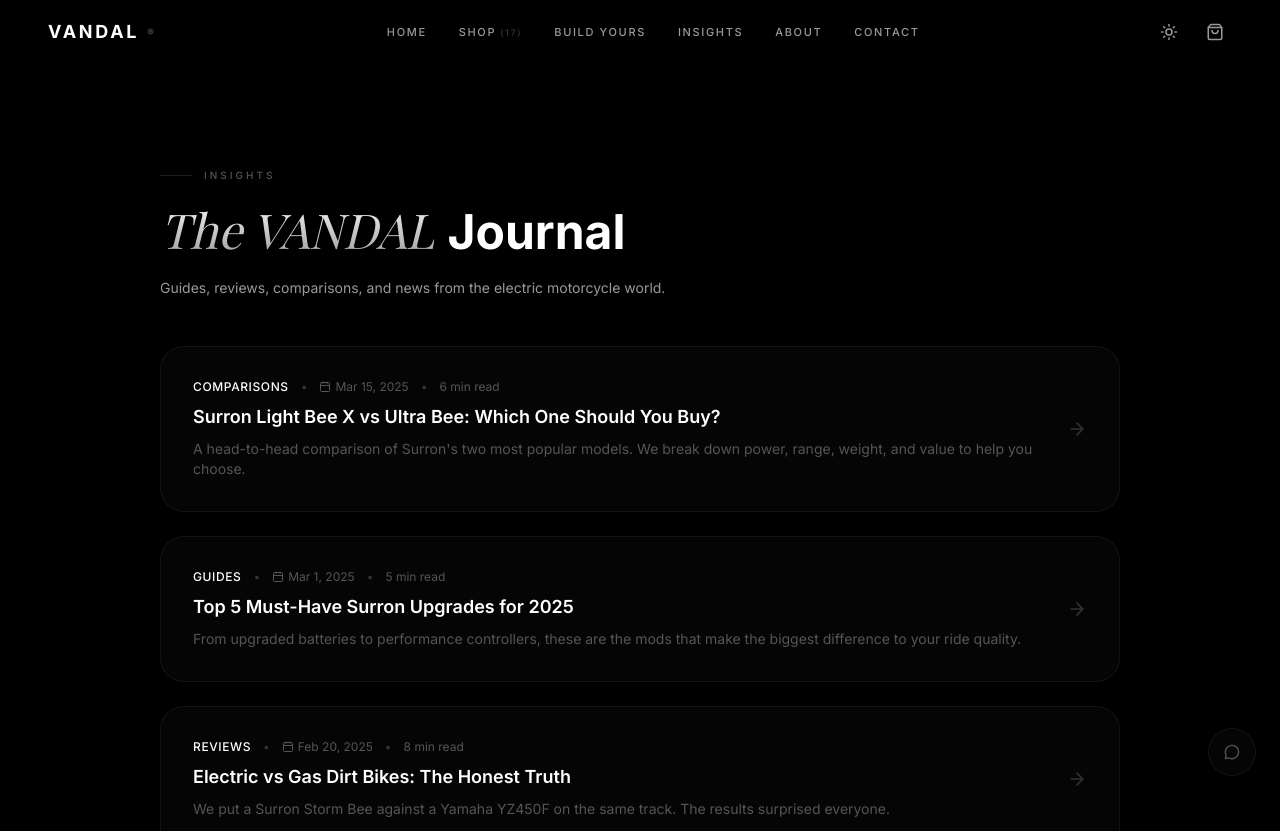
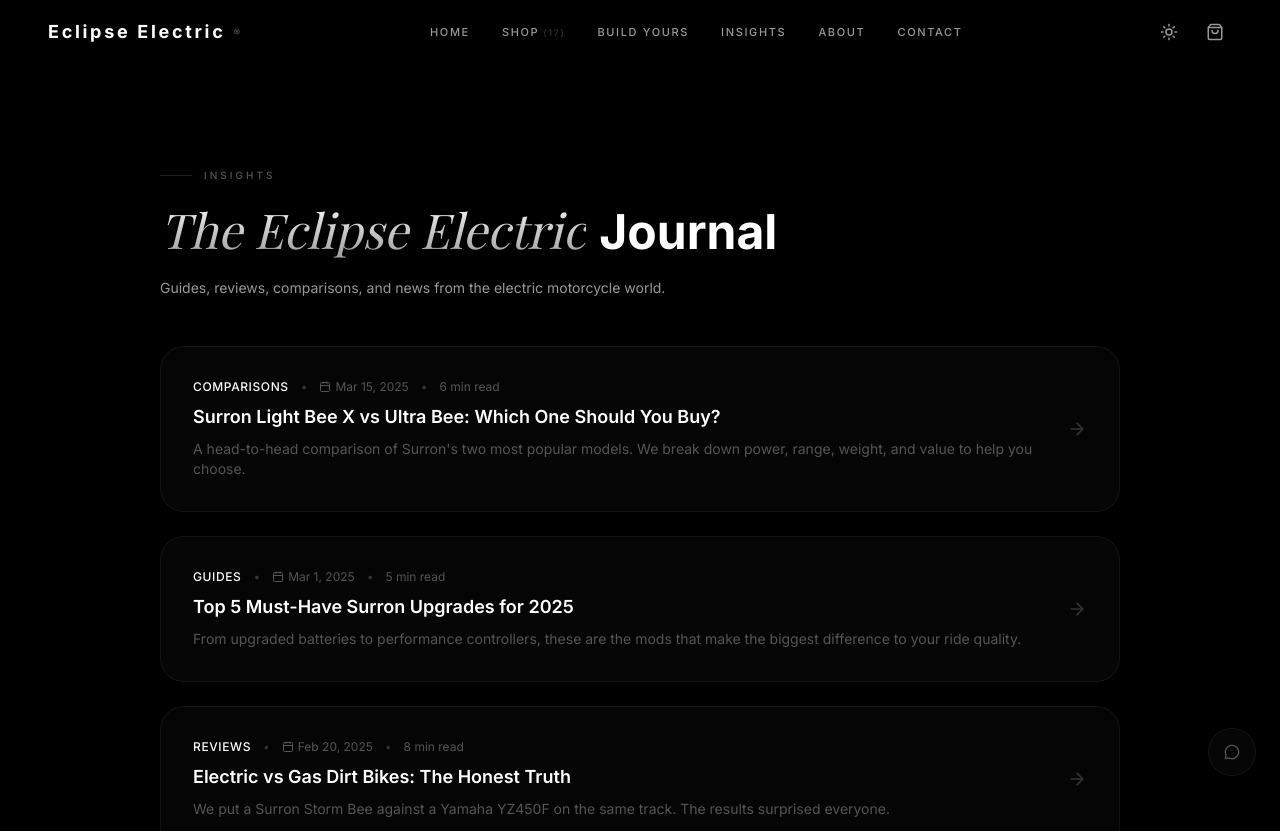
Before and after one commit to fadedppz/sergioweb, a Next.js app: page /blog in a window 1280 px wide. Shown: the top 831 px of the page. Built offline with nearby package versions, Linux system fonts and the light colour scheme.

Commit message:
chore: rename brand to Eclipse Electric

```diff
--- a/src/app/api/chat/route.ts
+++ b/src/app/api/chat/route.ts
@@ -1,6 +1,6 @@
 import { NextRequest, NextResponse } from 'next/server';
 
-const SYSTEM_PROMPT = `You are an expert sales assistant for VANDAL, an online store specializing in Surron electric motorcycles and parts. Help customers find the right bike, explain specs, assist with orders, and answer questions about Surron products. Be enthusiastic, knowledgeable, and concise. Keep responses under 150 words.
+const SYSTEM_PROMPT = `You are an expert sales assistant for Eclipse Electric, an online store specializing in Surron electric motorcycles and parts. Help customers find the right bike, explain specs, assist with orders, and answer questions about Surron products. Be enthusiastic, knowledgeable, and concise. Keep responses under 150 words.
 
 Key products:
 - Surron Light Bee X: $4,299, 6kW motor, 47mph, 40-60mi range, 125lbs
@@ -43,7 +43,7 @@
             'Authorization': `Bearer ${apiKey}`,
             'Content-Type': 'application/json',
             'HTTP-Referer': process.env.NEXT_PUBLIC_SITE_URL || 'http://localhost:3000',
-            'X-Title': 'VANDAL AI Advisor',
+            'X-Title': 'Eclipse Electric AI Advisor',
           },
           body: JSON.stringify({
             model,
--- a/src/app/blog/page.tsx
+++ b/src/app/blog/page.tsx
@@ -58,7 +58,7 @@
             <span className="text-[10px] uppercase tracking-[0.3em] font-medium" style={{ color: 'var(--v-text-muted)' }}>Insights</span>
           </div>
           <h1 className="text-4xl sm:text-5xl leading-tight mb-4">
-            <span className="font-serif-italic gradient-text">The VANDAL</span>{' '}
+            <span className="font-serif-italic gradient-text">The Eclipse Electric</span>{' '}
             <span className="font-bold" style={{ color: 'var(--v-text)' }}>Journal</span>
           </h1>
           <p className="text-sm max-w-lg" style={{ color: 'var(--v-text-secondary)' }}>Guides, reviews, comparisons, and news from the electric motorcycle world.</p>
--- a/src/app/faq/page.tsx
+++ b/src/app/faq/page.tsx
@@ -9,7 +9,7 @@
   { q: 'How long does the battery last?', a: 'Light Bee X: 40-60 miles. Ultra Bee: 50-75 miles. Storm Bee: 60-80 miles per charge. Range depends on terrain, rider weight, speed, and riding style.' },
   { q: 'How long does it take to charge?', a: '3-4 hours with the standard charger. Our 10A fast charger cuts that in half. Any standard 110V/220V outlet works.' },
   { q: 'Do you offer financing?', a: "We're working on financing via Affirm and Klarna. We accept all major cards through Stripe. Contact us for custom arrangements on bikes over $5,000." },
-  { q: 'What warranty do products come with?', a: 'Surron bikes: 1-year on frame/motor, 6 months on battery. Aftermarket parts: 1-year VANDAL warranty. Extended warranty available.' },
+  { q: 'What warranty do products come with?', a: 'Surron bikes: 1-year on frame/motor, 6 months on battery. Aftermarket parts: 1-year Eclipse Electric warranty. Extended warranty available.' },
   { q: 'How does shipping work?', a: 'Bikes ship assembled via freight (free). Parts ship via USPS/UPS with free shipping over $500. Standard delivery: 3-7 business days.' },
   { q: 'Can I return a product?', a: '30-day returns on unused parts/accessories. 14-day returns on unridden bikes in original packaging. Return shipping is buyer responsibility unless defective.' },
   { q: 'Do you ship internationally?', a: 'Currently US only (contiguous 48 states). International shipping coming soon — join our newsletter for updates.' },
@@ -52,7 +52,7 @@
             <span className="font-serif-italic gradient-text">Common</span>{' '}
             <span className="font-bold" style={{ color: 'var(--v-text)' }}>questions</span>
           </h1>
-          <p className="text-sm" style={{ color: 'var(--v-text-muted)' }}>Everything about VANDAL and Surron electric motorcycles.</p>
+          <p className="text-sm" style={{ color: 'var(--v-text-muted)' }}>Everything about Eclipse Electric and Surron electric motorcycles.</p>
         </motion.div>
         <div>{faqs.map((faq, idx) => <FAQItem key={idx} faq={faq} index={idx} />)}</div>
       </div>
--- a/src/app/globals.css
+++ b/src/app/globals.css
@@ -1,7 +1,7 @@
 @import "tailwindcss";
 
 /* ========================================
-   VANDAL — Aixor-Inspired Design System
+   Eclipse Electric — Aixor-Inspired Design System
    Dark/Light theme support
    ======================================== */
 
--- a/src/app/layout.tsx
+++ b/src/app/layout.tsx
@@ -32,19 +32,19 @@
 
 export const metadata: Metadata = {
   title: {
-    default: "VANDAL — Premium Electric Motorcycles & Parts",
-    template: "%s | VANDAL",
+    default: "Eclipse Electric — Premium Electric Motorcycles & Parts",
+    template: "%s | Eclipse Electric",
   },
   description:
     "The premier destination for Surron electric motorcycles, performance parts, and riding accessories.",
   keywords: [
     "Surron", "electric motorcycle", "Light Bee X", "Storm Bee",
-    "Ultra Bee", "electric dirt bike", "VANDAL",
+    "Ultra Bee", "electric dirt bike", "Eclipse Electric",
   ],
   openGraph: {
     type: "website",
-    siteName: "VANDAL",
-    title: "VANDAL — Premium Electric Motorcycles & Parts",
+    siteName: "Eclipse Electric",
+    title: "Eclipse Electric — Premium Electric Motorcycles & Parts",
     description: "The premier destination for Surron electric motorcycles.",
   },
   robots: { index: true, follow: true },
--- a/src/app/page.tsx
+++ b/src/app/page.tsx
@@ -49,11 +49,11 @@
                 className="mb-8 sm:mb-12 max-w-sm"
               >
                 <p className="text-xs sm:text-sm leading-relaxed" style={{ color: 'var(--v-text-secondary)' }}>
-                  &ldquo; At VANDAL, we believe the future of off-road is electric.
+                  &ldquo; At Eclipse Electric, we believe the future of off-road is electric.
                   Premium Surron motorcycles and parts, delivered with obsessive attention to detail. &rdquo;
                 </p>
                 <p className="text-xs mt-3 font-medium tracking-wider uppercase" style={{ color: 'var(--v-text-muted)' }}>
-                  VANDAL Moto
+                  Eclipse Electric
                 </p>
               </motion.div>
 
--- a/src/components/chat/ChatWidget.tsx
+++ b/src/components/chat/ChatWidget.tsx
@@ -16,7 +16,7 @@
   speed: "Top speeds: Light Bee X hits 47 mph, Ultra Bee reaches 59 mph, and the Storm Bee maxes out at 75 mph. The upcoming Storm Bee RS is estimated at 85+ mph!",
   range: "Range varies by model: Light Bee X gets 40-60 miles, Ultra Bee gets 50-75 miles, and Storm Bee gets 60-80 miles per charge. Real-world range depends on terrain and riding style.",
   shipping: "Free shipping on all orders over $500! Bikes ship fully assembled via freight carrier. Parts and accessories ship via USPS/UPS, typically arriving in 3-7 business days.",
-  warranty: "All Surron bikes come with a 1-year manufacturer warranty on frame and motor, 6 months on battery. Aftermarket parts have a 1-year VANDAL warranty.",
+  warranty: "All Surron bikes come with a 1-year manufacturer warranty on frame and motor, 6 months on battery. Aftermarket parts have a 1-year Eclipse Electric warranty.",
   parts: "We stock batteries, controllers, suspension upgrades, handguards, LED headlights, chain kits, and more. All parts are plug-and-play compatible with Surron models.",
   street: "The Light Bee S ($3,799) is our street-legal model — comes with DOT lighting, mirrors, and turn signals. The LBX can be made street legal in some states with aftermarket DOT kits.",
   controller: "Our Performance Controller ($449) upgrades your Light Bee's power delivery with sine-wave FOC, 100A continuous current, Bluetooth tuning, and 3 programmable ride modes.",
@@ -27,7 +27,7 @@
   const [messages, setMessages] = useState<ChatMessage[]>([
     {
       id: '1',
-      text: "Hey! 👋 I'm the VANDAL AI Advisor. Ask me anything about Surron electric bikes, parts, specs, or orders.",
+      text: "Hey! 👋 I'm the Eclipse Electric AI Advisor. Ask me anything about Surron electric bikes, parts, specs, or orders.",
       isBot: true,
       timestamp: new Date(),
     },
@@ -61,7 +61,7 @@
     if (msg.includes('part') || msg.includes('upgrade') || msg.includes('accessori')) return FAQ_RESPONSES.parts;
     if (msg.includes('street') || msg.includes('legal') || msg.includes('road')) return FAQ_RESPONSES.street;
     if (msg.includes('controller') || msg.includes('performance')) return FAQ_RESPONSES.controller;
-    if (msg.includes('hello') || msg.includes('hi') || msg.includes('hey')) return "Hey there! Welcome to VANDAL. Looking for a Surron bike, parts, or gear? I can help with specs, pricing, and recommendations.";
+    if (msg.includes('hello') || msg.includes('hi') || msg.includes('hey')) return "Hey there! Welcome to Eclipse Electric. Looking for a Surron bike, parts, or gear? I can help with specs, pricing, and recommendations.";
     return "Great question! I can help with:\n\n• Bike models & specs\n• Pricing & comparisons\n• Parts & upgrades\n• Shipping & warranty\n• Street legality\n\nTry asking about a specific model like the \"Light Bee X\" or \"Storm Bee\", or ask about battery upgrades, top speed, or range.";
   };
 
@@ -155,7 +155,7 @@
                 <Zap className="w-3.5 h-3.5" style={{ color: 'var(--v-text-muted)' }} />
               </div>
               <div className="flex-1">
-                <h3 className="text-xs font-semibold tracking-wider uppercase" style={{ color: 'var(--v-text)' }}>VANDAL AI</h3>
+                <h3 className="text-xs font-semibold tracking-wider uppercase" style={{ color: 'var(--v-text)' }}>Eclipse Electric AI</h3>
                 <p className="text-[10px]" style={{ color: 'var(--v-text-dim)' }}>{isTyping ? 'Typing...' : 'Online'}</p>
               </div>
               <button onClick={() => setIsOpen(false)} className="p-1.5 rounded-lg transition-colors" style={{ color: 'var(--v-text-dim)' }}>
--- a/src/components/layout/Footer.tsx
+++ b/src/components/layout/Footer.tsx
@@ -30,7 +30,7 @@
         <div className="grid grid-cols-2 sm:grid-cols-2 lg:grid-cols-4 gap-8 sm:gap-12">
           {/* Brand */}
           <div className="col-span-2 sm:col-span-2 lg:col-span-1">
-            <h3 className="text-lg font-bold tracking-[0.15em] mb-1" style={{ color: 'var(--v-text)' }}>VANDAL</h3>
+            <h3 className="text-lg font-bold tracking-[0.15em] mb-1" style={{ color: 'var(--v-text)' }}>Eclipse Electric</h3>
             <span className="text-[10px] tracking-wider" style={{ color: 'var(--v-text-dim)' }}>®</span>
             <p className="text-sm mt-4 leading-relaxed max-w-xs" style={{ color: 'var(--v-text-muted)' }}>
               Premium Surron electric motorcycles and performance parts. The future of off-road.
@@ -68,7 +68,7 @@
           className="mt-16 sm:mt-20 pt-6 sm:pt-8 flex flex-col sm:flex-row items-center justify-between gap-4"
           style={{ borderTop: '1px solid var(--v-border)' }}
         >
-          <p className="text-xs" style={{ color: 'var(--v-text-dim)' }}>© 2025 VANDAL. All rights reserved.</p>
+          <p className="text-xs" style={{ color: 'var(--v-text-dim)' }}>© 2025 Eclipse Electric. All rights reserved.</p>
           <div className="flex items-center gap-6">
             <Link href="/faq" className="text-xs transition-colors hover:opacity-80" style={{ color: 'var(--v-text-dim)' }}>Privacy</Link>
             <Link href="/faq" className="text-xs transition-colors hover:opacity-80" style={{ color: 'var(--v-text-dim)' }}>Terms</Link>
--- a/src/components/layout/Navbar.tsx
+++ b/src/components/layout/Navbar.tsx
@@ -50,7 +50,7 @@
             {/* Logo */}
             <Link href="/" className="flex items-center gap-2 group">
               <span className="text-lg font-bold tracking-[0.15em]" style={{ color: 'var(--v-text)' }}>
-                VANDAL
+                Eclipse Electric
               </span>
               <span className="text-[10px] font-medium tracking-wider" style={{ color: 'var(--v-text-muted)' }}>®</span>
             </Link>
--- a/src/lib/cart-store.tsx
+++ b/src/lib/cart-store.tsx
@@ -17,7 +17,7 @@
 
 const CartContext = createContext<CartContextType | undefined>(undefined);
 
-const CART_STORAGE_KEY = 'vandal-cart';
+const CART_STORAGE_KEY = 'eclipse-cart';
 
 export function CartProvider({ children }: { children: React.ReactNode }) {
   const [items, setItems] = useState<CartItem[]>([]);
--- a/src/lib/theme-store.tsx
+++ b/src/lib/theme-store.tsx
@@ -12,7 +12,7 @@
 
 const ThemeContext = createContext<ThemeContextType | undefined>(undefined);
 
-const THEME_STORAGE_KEY = 'vandal-theme';
+const THEME_STORAGE_KEY = 'eclipse-theme';
 
 export function ThemeProvider({ children }: { children: React.ReactNode }) {
   const [theme, setThemeState] = useState<Theme>('dark');
```
